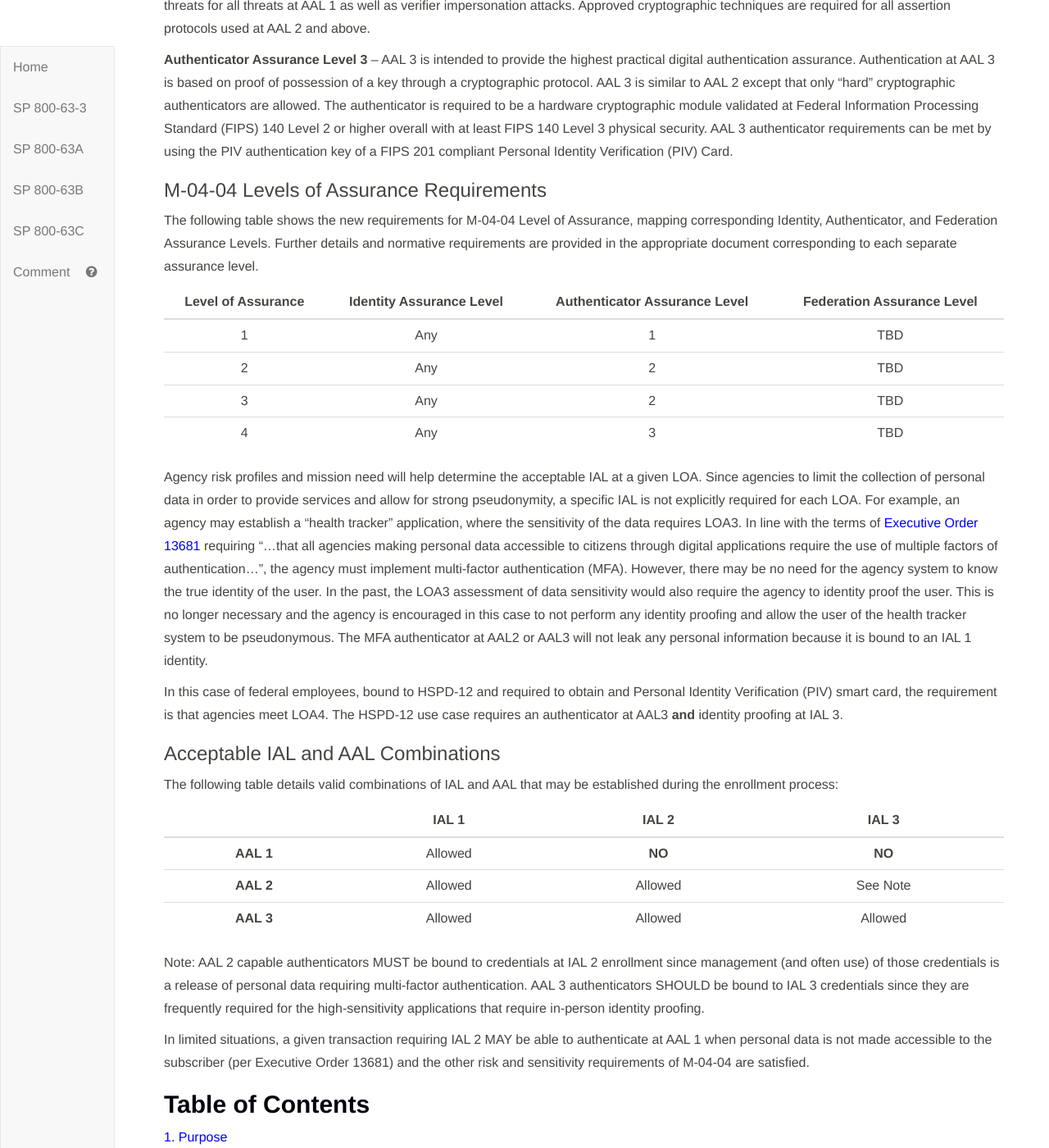
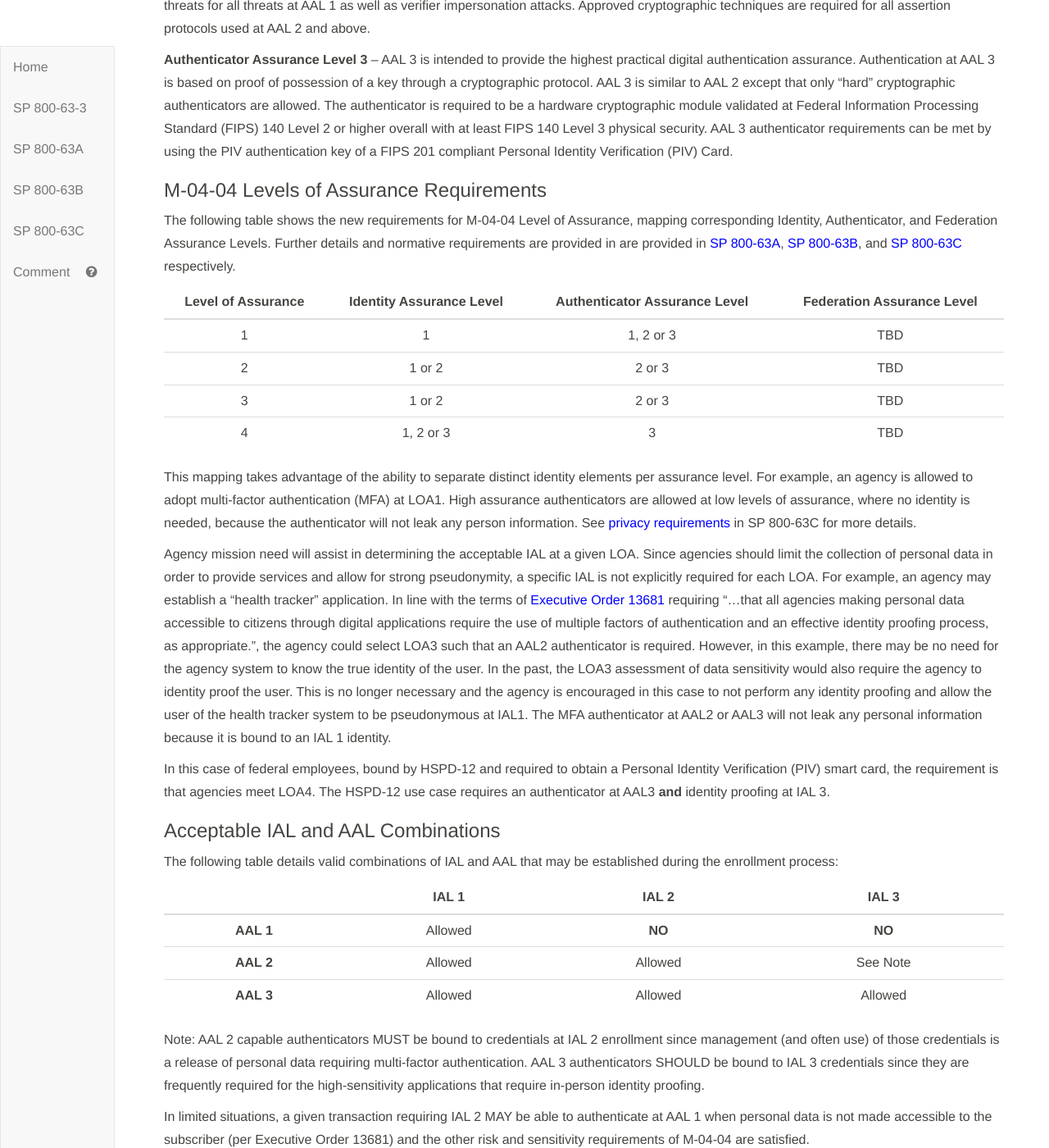
Before and after one commit to usnistgov/800-63-3, a Jekyll site: the page built from sp800-63-3.md, in a window 1280 px wide and 1400 px high, scrolled down 4998 px. Shown: the whole window at 82% size. Built offline with Jekyll 4.4.1, drawn with Linux system fonts in a browser that asks for light colours.

Commit message:
Issue resolution
Fixes issue #3.

```diff
--- a/sp800-63-3/cover.md
+++ b/sp800-63-3/cover.md
@@ -216,18 +216,20 @@ A summary of each of the identity and authenticator assurance levels is provided
 
 ### M-04-04 Levels of Assurance Requirements
 
-The following table shows the new requirements for M-04-04 Level of Assurance, mapping corresponding Identity, Authenticator, and Federation Assurance Levels. Further details and normative requirements are provided in the appropriate document corresponding to each separate assurance level.
+The following table shows the new requirements for M-04-04 Level of Assurance, mapping corresponding Identity, Authenticator, and Federation Assurance Levels. Further details and normative requirements are provided in are provided in [SP 800-63A](../sp800-63a.md), [SP 800-63B](../sp800-63b.md), and [SP 800-63C](../sp800-63c.md) respectively.
 
 | Level of Assurance | Identity Assurance Level | Authenticator Assurance Level | Federation Assurance Level
 |:------------------:|:-----------------------------:|:------------------------:|:------------------------:|
-| 1 | Any | 1 | TBD
-| 2 | Any | 2 |TBD
-| 3 | Any | 2 |TBD
-| 4 | Any | 3 |TBD
+| 1 | 1 | 1, 2 or 3 | TBD
+| 2 | 1 or 2 | 2 or 3 |TBD
+| 3 | 1 or 2 | 2 or 3 |TBD
+| 4 | 1, 2 or 3 | 3 |TBD
 
-Agency risk profiles and mission need will help determine the acceptable IAL at a given LOA.  Since agencies to limit the collection of personal data in order to provide services and allow for strong pseudonymity, a specific IAL is not explicitly required for each LOA. For example, an agency may establish a "health tracker" application, where the sensitivity of the data requires LOA3.  In line with the terms of [Executive Order 13681](#EO13681) requiring "...that all agencies making personal data accessible to citizens through digital applications require the use of multiple factors of authentication...", the agency must implement multi-factor authentication (MFA).  However, there may be no need for the agency system to know the true identity of the user.  In the past, the LOA3 assessment of data sensitivity would also require the agency to identity proof the user.  This is no longer necessary and the agency is encouraged in this case to not perform any identity proofing and allow the user of the health tracker system to be pseudonymous.  The MFA authenticator at AAL2 or AAL3 will not leak any personal information because it is bound to an IAL 1 identity.
+This mapping takes advantage of the ability to separate distinct identity elements per assurance level.  For example, an agency is allowed to adopt multi-factor authentication (MFA) at LOA1. High assurance authenticators are allowed at low levels of assurance, where no identity is needed, because the authenticator will not leak any person information.  See [privacy requirements](../sp800-63c/sec8_privacy.md) in SP 800-63C for more details.
 
-In this case of federal employees, bound to HSPD-12 and required to obtain and Personal Identity Verification (PIV) smart card, the requirement is that agencies meet LOA4. The HSPD-12 use case requires an authenticator at AAL3 **and** identity proofing at IAL 3.
+Agency mission need will assist in determining the acceptable IAL at a given LOA.  Since agencies should limit the collection of personal data in order to provide services and allow for strong pseudonymity, a specific IAL is not explicitly required for each LOA. For example, an agency may establish a "health tracker" application.  In line with the terms of [Executive Order 13681](#EO13681) requiring "...that all agencies making personal data accessible to citizens through digital applications require the use of multiple factors of authentication and an effective identity proofing process, as appropriate.", the agency could select LOA3 such that an AAL2 authenticator is required.  However, in this example, there may be no need for the agency system to know the true identity of the user.  In the past, the LOA3 assessment of data sensitivity would also require the agency to identity proof the user.  This is no longer necessary and the agency is encouraged in this case to not perform any identity proofing and allow the user of the health tracker system to be pseudonymous at IAL1.  The MFA authenticator at AAL2 or AAL3 will not leak any personal information because it is bound to an IAL 1 identity.
+
+In this case of federal employees, bound by HSPD-12 and required to obtain a Personal Identity Verification (PIV) smart card, the requirement is that agencies meet LOA4. The HSPD-12 use case requires an authenticator at AAL3 **and** identity proofing at IAL 3.
 
 
 ### Acceptable IAL and AAL Combinations
```
Also changed, not shown: sp800-63a/cover.md (+0 -10 lines), sp800-63a/sec4_ial.md (+10 -0 lines).
